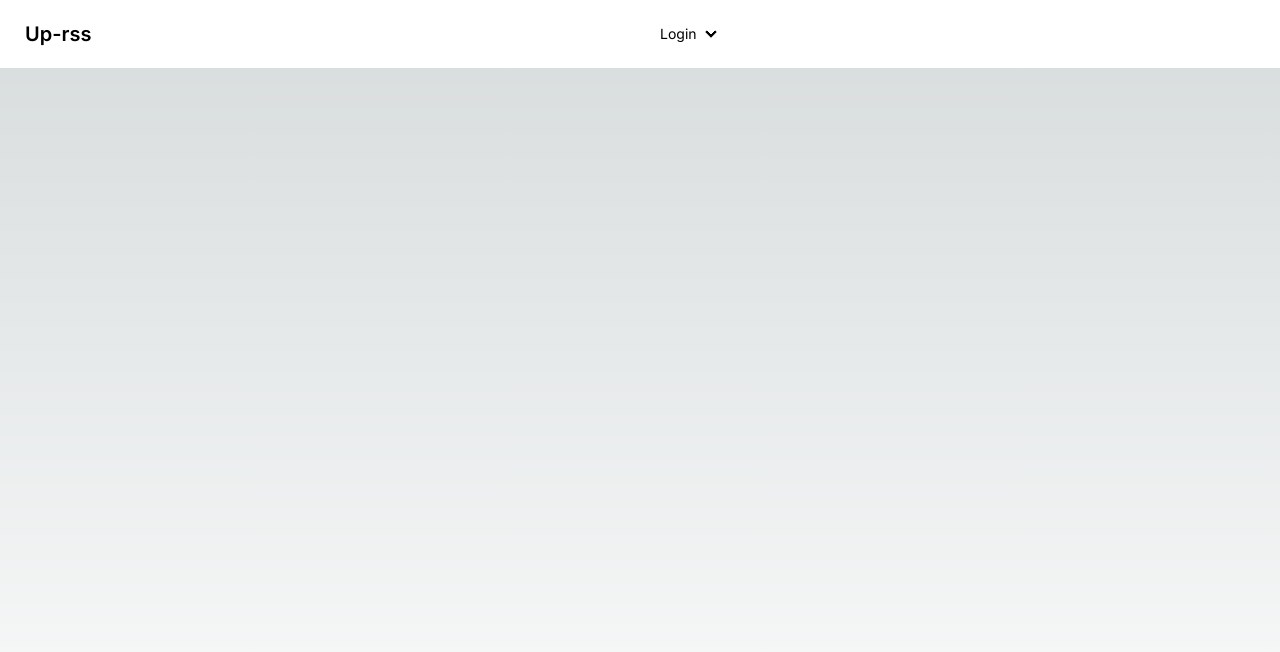
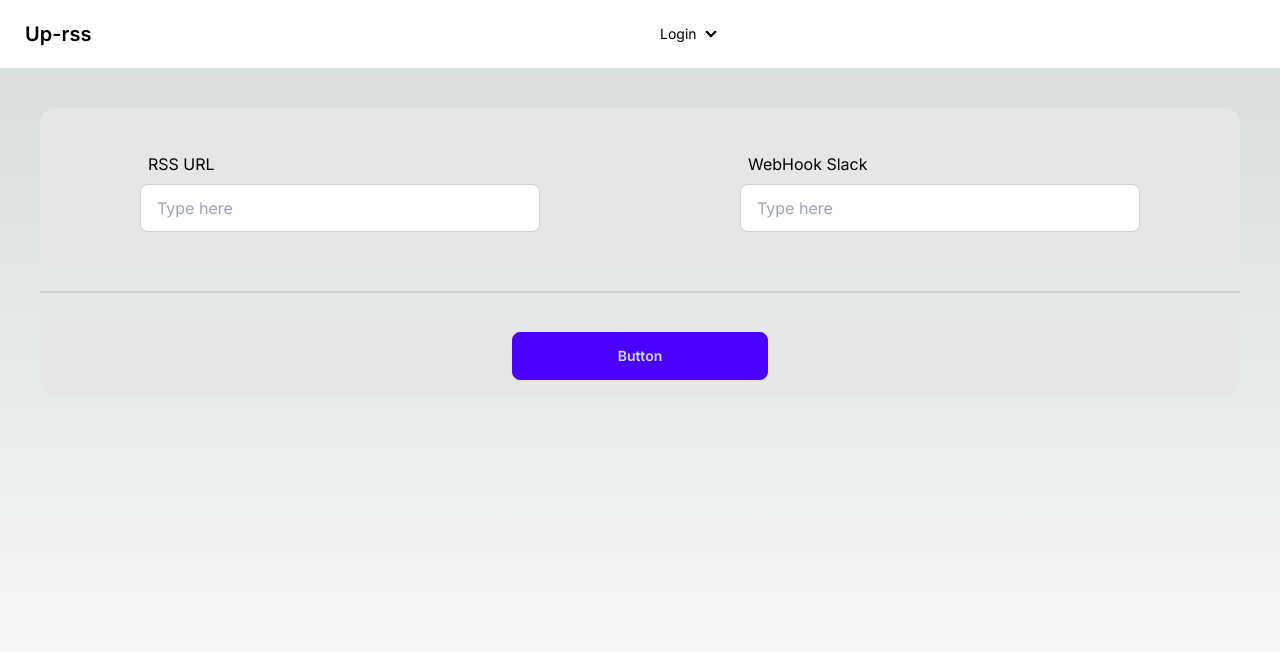
Before and after one commit to Mackewinsson/quickrss, a Next.js app: page / in a window 1280 px wide. Shown: the top 652 px of the page. Built offline with nearby package versions, Linux system fonts and the light colour scheme; no server answers.

Commit message:
fixing main

```diff
--- a/src/app/page.js
+++ b/src/app/page.js
@@ -1,8 +1,11 @@
+import { FormComponent } from "@component/FormComponent";
 import createUser from "../actions/users/createUser";
 
 export default async function Home() {
   createUser();
   return (
-    <main className="flex min-h-screen flex-col items-center justify-between p-24"></main>
+    <main className="flex min-h-screen flex-col items-center justify-between p-10">
+      <FormComponent />
+    </main>
   );
 }
--- /dev/null
+++ b/src/components/FormComponent/index.js
@@ -0,0 +1,43 @@
+"use client";
+
+export function FormComponent() {
+  const handleSubmit = (event) => {
+    event.preventDefault();
+    // Handle form submission logic here
+    console.log("Form submitted");
+  };
+
+  return (
+    <form onSubmit={handleSubmit} className="form-control w-full h-40">
+      <div className="flex flex-col w-full">
+        <div className="grid h-40 card bg-base-300 rounded-box place-items-center">
+          <div className="flex justify-around place-items-center w-full">
+            <div className="flex flex-col w-1/3 m-4">
+              <label className="p-2">RSS URL</label>
+              <input
+                type="text"
+                placeholder="Type here"
+                className="input input-bordered w-full max-w-xl"
+              />
+            </div>
+
+            <div className="flex flex-col w-1/3 m-4">
+              <label className="p-2">WebHook Slack</label>
+              <input
+                type="text"
+                placeholder="Type here"
+                className="input input-bordered w-full max-w-xl"
+              />
+            </div>
+          </div>
+        </div>
+        <div className="divider"></div>
+        <div className="grid h-20 card bg-base-300 rounded-box place-items-center">
+          <button className="btn btn-wide btn-primary" type="submit">
+            Button
+          </button>
+        </div>
+      </div>
+    </form>
+  );
+}
```
